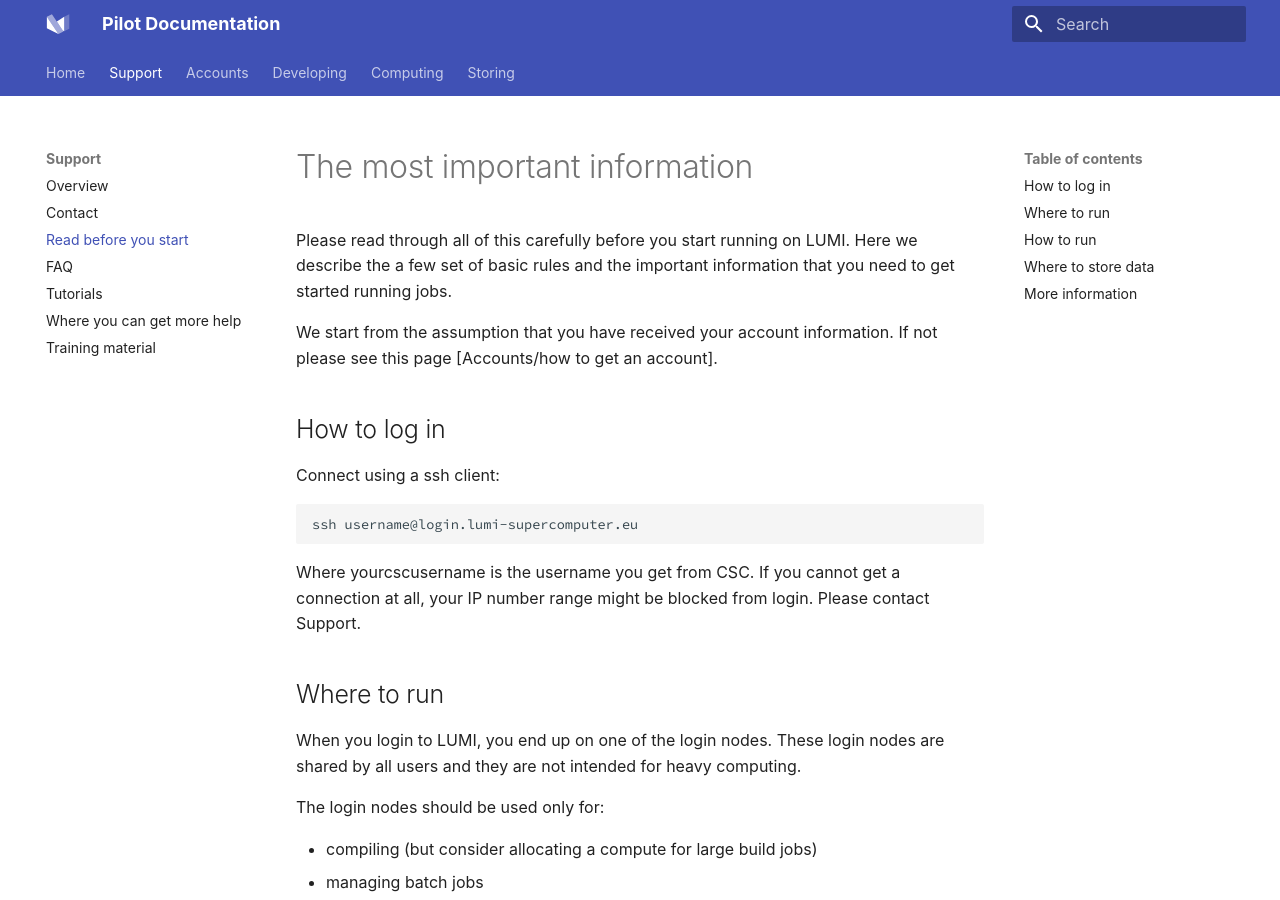
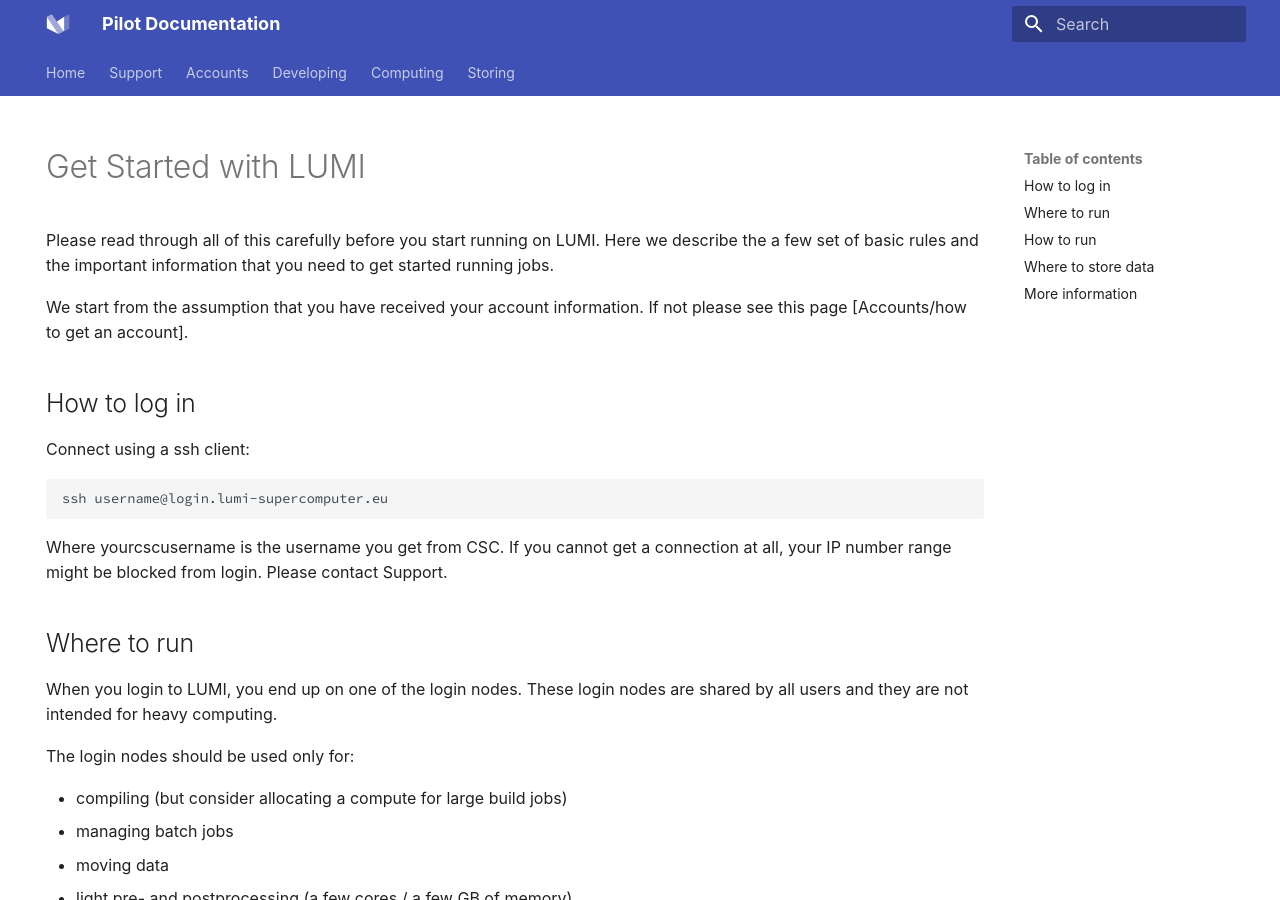
Before and after one commit to Lumi-supercomputer/lumi-userguide, an MkDocs documentation site: the page built from docs/generic/getstarted.md, in a window 1280 px wide and 900 px high. Built offline with MkDocs 1.6.1 and Material for MkDocs 9.7.7, drawn with Linux system fonts in a browser that asks for light colours; some web fonts are replaced.

Commit message:
Move the get started page

```diff
--- a/docs/support/most-important.md
+++ b/docs/generic/getstarted.md
@@ -1,4 +1,9 @@
-# The most important information
+---
+hide:
+  - navigation
+---
+
+# Get Started with LUMI
 
 Please read through all of this carefully before you start running on LUMI. Here we describe the a few set of basic rules and the important information that you need to get started running jobs.
 
--- a/mkdocs.yml
+++ b/mkdocs.yml
@@ -10,7 +10,6 @@
   - Support:
     - Overview: support/index.md
     - Contact: support/contact.md
-    - Read before you start: support/most-important.md
     - FAQ: support/faq/index.md
     - Tutorials: support/tutorials/index.md
     - Where you can get more help: support/more-support.md
@@ -111,7 +110,7 @@
 
   home_primary:
     title: Get Started
-    page: support/most-important/
+    page: generic/getstarted/
   home_secondary:
     title: LUMI Overview
     page: generic/overview/
```
